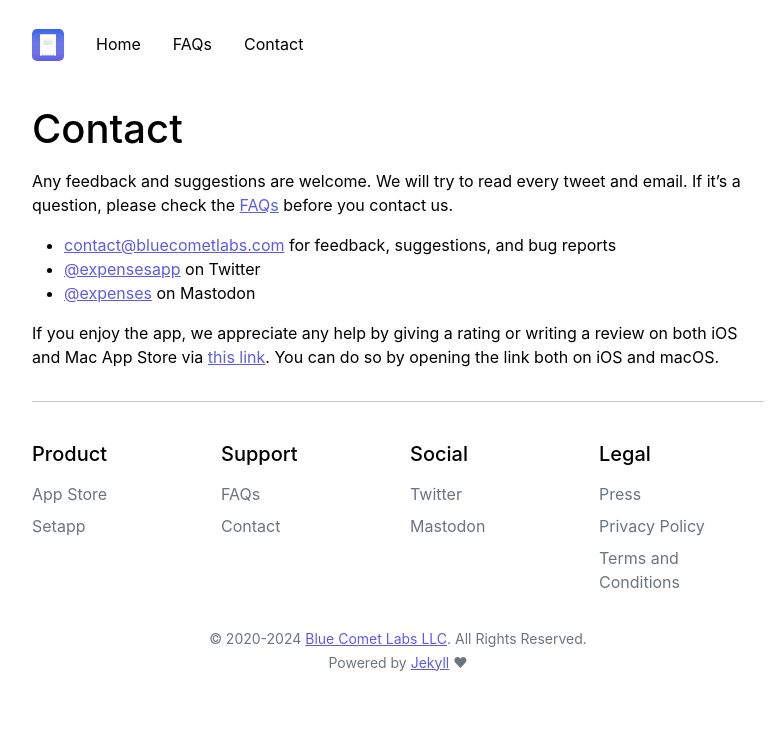
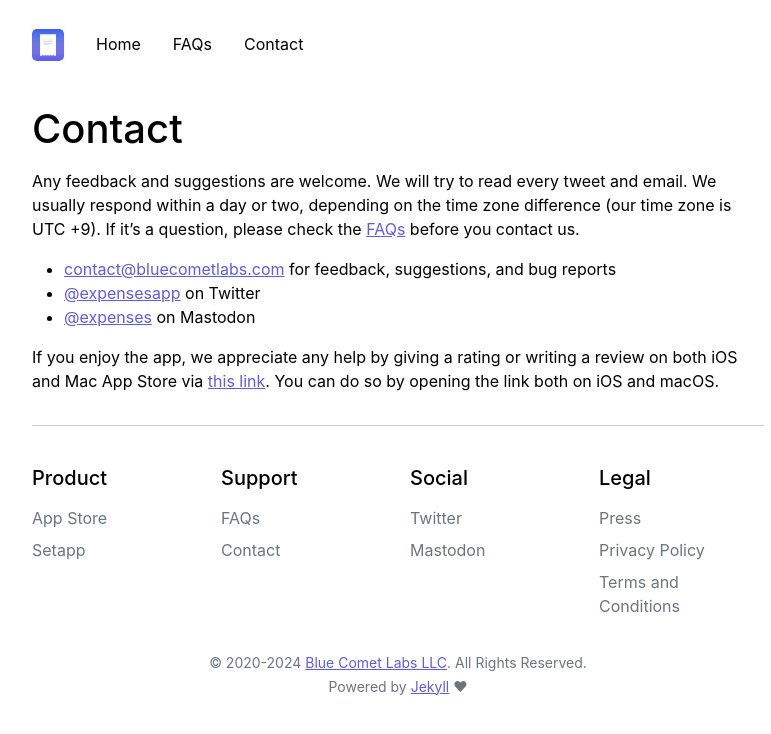
Before and after one commit to bluecometlabs/getexpenses.app, a Jekyll site: the page built from pages/contact.md, in a window 1280 px wide. Shown: the top 734 px of the page, without its empty margins (242-1013 px from the left). Built offline with Jekyll 4.4.1, drawn with Linux system fonts in a browser that asks for light colours.

Commit message:
Update contact page

```diff
--- a/pages/contact.md
+++ b/pages/contact.md
@@ -6,7 +6,7 @@
 
 # Contact
 
-Any feedback and suggestions are welcome. We will try to read every tweet and email. If it's a question, please check the [FAQs](/faq/) before you contact us.
+Any feedback and suggestions are welcome. We will try to read every tweet and email. We usually respond within a day or two, depending on the time zone difference (our time zone is UTC +9). If it's a question, please check the [FAQs](/faq/) before you contact us.
 
 - [contact@bluecometlabs.com](mailto:contact@bluecometlabs.com) for feedback, suggestions, and bug reports
 - [@expensesapp]({{ site.links.twitter }}) on Twitter
```
